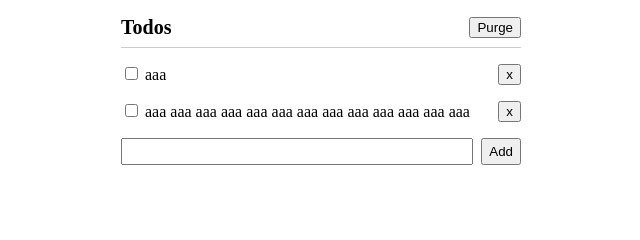
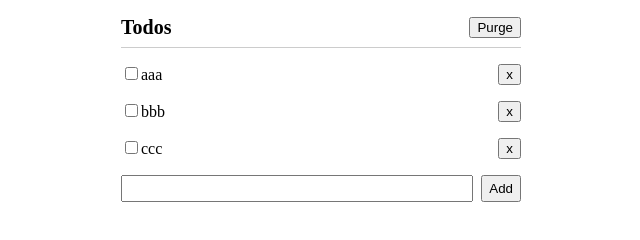
Before and after one commit to raira1215335/Todolist_JS, a plain HTML site: page index.html in a window 1280 px wide. Shown: the whole page, without its empty margins (319-959 px from the left). Drawn offline with Linux system fonts and the light colour scheme.

Commit message:
jsからtodoリストを表示できるようにした

```diff
--- a/index.html
+++ b/index.html
@@ -12,8 +12,8 @@
     Todos
     <button>Purge</button>
   </h1>
-  <ul>
-    <li>
+  <ul id="todos">
+    <!-- <li>
       <label>
 <input type="checkbox">
 <span>
@@ -29,7 +29,7 @@ aaa
         <span>aaa aaa aaa aaa aaa aaa aaa aaa aaa aaa aaa aaa aaa</span>
       </label>
       <button>x</button>
-    </li>
+    </li> -->
   </ul>
   <form >
     <input type="text">
--- a/js/main.js
+++ b/js/main.js
@@ -1 +1,42 @@
 'use strict'
+
+{
+  const todos = [
+    { title: 'aaa', isCompleted: false },
+    { title: 'bbb', isCompleted: false },
+    { title: 'ccc', isCompleted: false }
+  ];
+  const renderTodo = (todo) => {
+//   <li>
+//       <label>
+// <input type="checkbox">
+// <span>
+// aaa
+// </span>
+
+//       </label>
+//       <button>x</button>
+    //     </li>
+    const input = document.createElement('input')
+    input.type = 'checkbox';
+    input.checked = todo.isCompleted
+    const span = document.createElement('span')
+    span.textContent = todo.title;
+     const label = document.createElement('label')
+    label.appendChild(input)
+    label.appendChild(span)
+    const button = document.createElement('button')
+    button.textContent = 'x'
+    const li = document.createElement('li')
+    li.appendChild(label);
+    li.appendChild(button)
+    document.querySelector('#todos').appendChild(li)
+}
+
+  const renderTodos = () => {
+    todos.forEach((todo) => {
+      renderTodo(todo)
+    })
+  }
+  renderTodos();
+}
```
